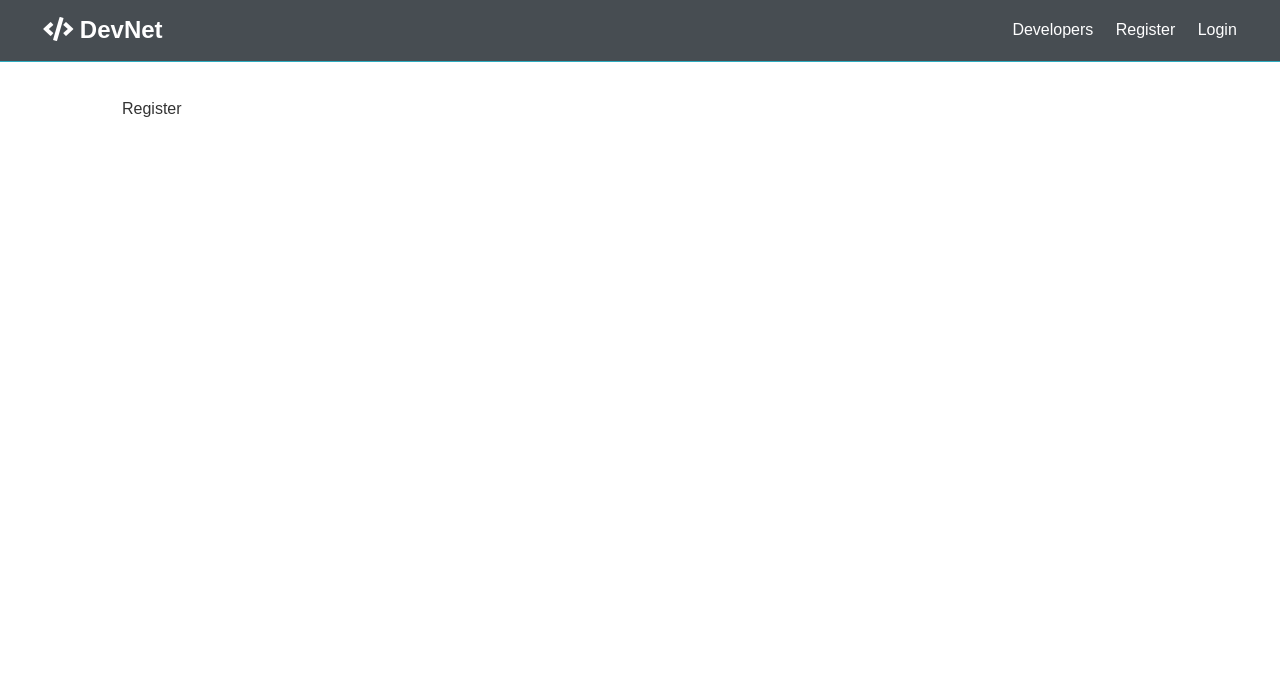
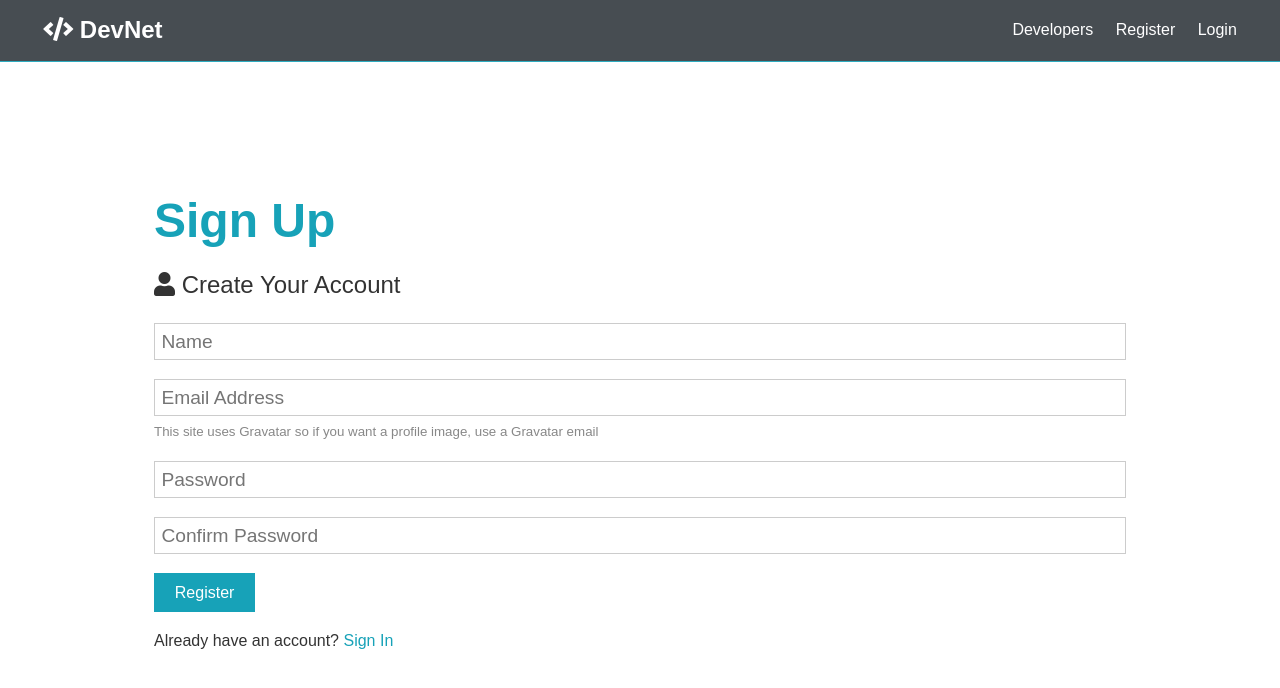
Before and after one commit to flamerged/frontend-DevNetwork, a React (Create React App) app: page /register in a window 1280 px wide. Shown: the top 688 px of the page. Built offline with nearby package versions, Linux system fonts and the light colour scheme.

Commit message:
added register form to Register component
form not yet functional

```diff
--- a/src/components/auth/Register.js
+++ b/src/components/auth/Register.js
@@ -1,7 +1,94 @@
-import React from "react";
+import React, { Fragment, useState } from "react";
+import { Link } from "react-router-dom";
 
 const Register = () => {
-    return <div>Register</div>;
+    const [formData, setFormData] = useState({
+        name: "",
+        email: "",
+        password: "",
+        password2: "",
+    });
+
+    const { name, email, password, password2 } = formData;
+
+    const onChange = (e) =>
+        setFormData({ ...formData, [e.target.name]: e.target.value });
+
+    const onSubmit = (e) => {
+        e.preventDefault();
+        if (password !== password2) {
+            console.log("Passwords do not match");
+        } else {
+            console.log(formData);
+        }
+    };
+
+    return (
+        <Fragment>
+            <section className="container">
+                <h1 className="large text-primary">Sign Up</h1>
+                <p className="lead">
+                    <i className="fas fa-user"></i> Create Your Account
+                </p>
+                <form className="form" onSubmit={(e) => onSubmit(e)}>
+                    <div className="form-group">
+                        <input
+                            type="text"
+                            placeholder="Name"
+                            name="name"
+                            value={name}
+                            onChange={(e) => onChange(e)}
+                            required
+                        />
+                    </div>
+                    <div className="form-group">
+                        <input
+                            type="email"
+                            placeholder="Email Address"
+                            name="email"
+                            value={email}
+                            onChange={(e) => onChange(e)}
+                            required
+                        />
+                        <small className="form-text">
+                            This site uses Gravatar so if you want a profile
+                            image, use a Gravatar email
+                        </small>
+                    </div>
+                    <div className="form-group">
+                        <input
+                            type="password"
+                            placeholder="Password"
+                            name="password"
+                            minLength="6"
+                            value={password}
+                            onChange={(e) => onChange(e)}
+                            required
+                        />
+                    </div>
+                    <div className="form-group">
+                        <input
+                            type="password"
+                            placeholder="Confirm Password"
+                            name="password2"
+                            minLength="6"
+                            value={password2}
+                            onChange={(e) => onChange(e)}
+                            required
+                        />
+                    </div>
+                    <input
+                        type="submit"
+                        className="btn btn-primary"
+                        value="Register"
+                    />
+                </form>
+                <p className="my-1">
+                    Already have an account? <Link to="/login">Sign In</Link>
+                </p>
+            </section>
+        </Fragment>
+    );
 };
 
 export default Register;
```
